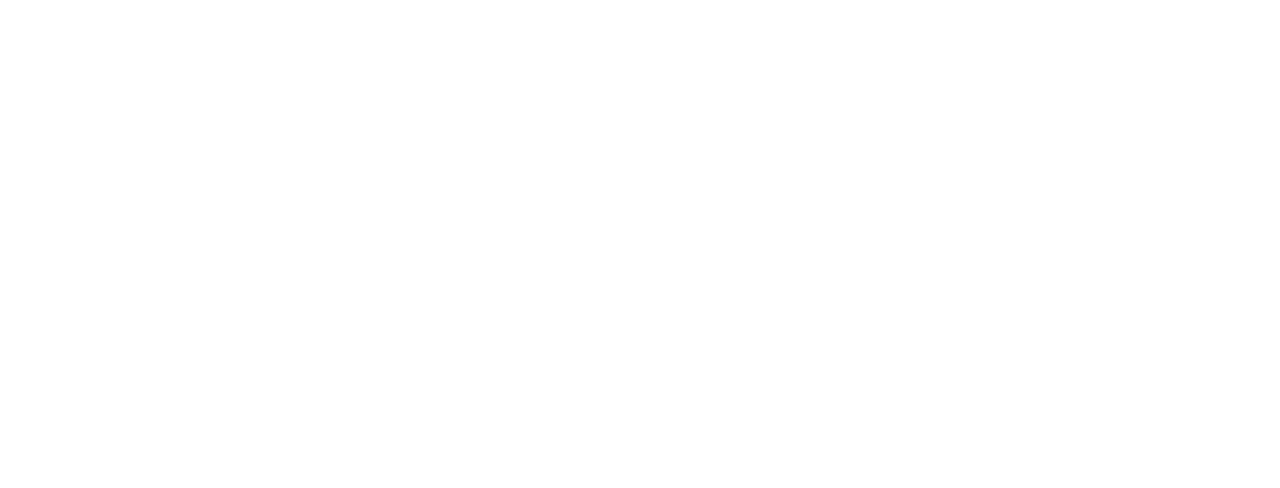
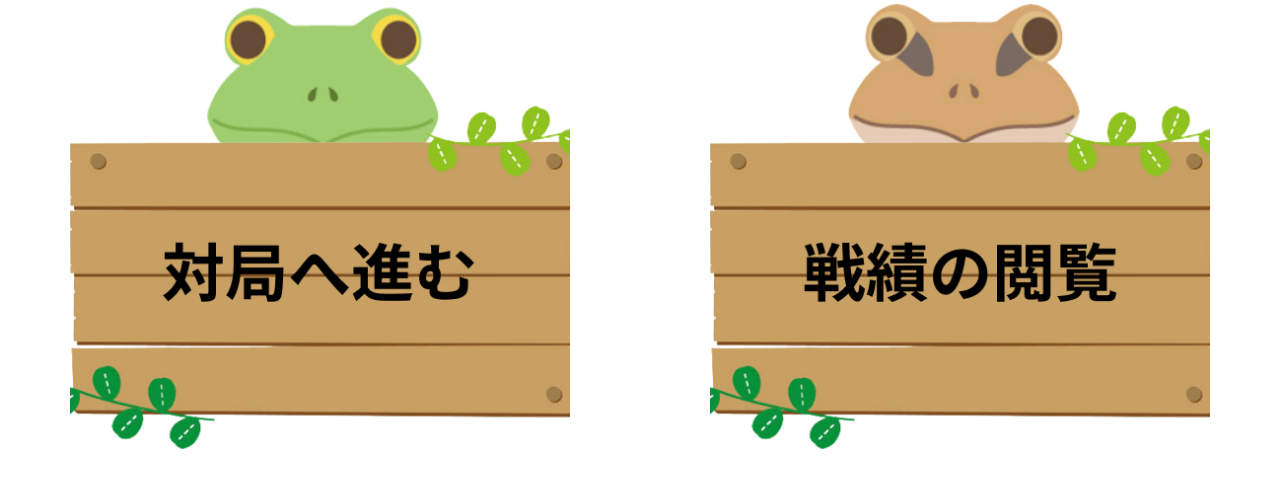
Before and after one commit to Shion1305/reversi-nuxt, a Nuxt app: page /menu in a window 1280 px wide. Shown: the top 488 px of the page. Built offline with nearby package versions, Linux system fonts and the light colour scheme.

Commit message:
git から .gitignoreを除外

```diff
--- a/layouts/default.vue
+++ b/layouts/default.vue
@@ -1,4 +1,5 @@
-<script lang="ts" setup></script>
+<script lang="ts" setup>
+</script>
 
 <template>
   <div id="base-background">
@@ -8,7 +9,7 @@
         <slot />
       </main>
     </div>
-    <img id="background-pond" src="@/assets/imgs/pond.png" />
+      <img id="background-pond" src="@/assets/imgs/pond.png" />
   </div>
 </template>
 
--- a/pages/menu/index.vue
+++ b/pages/menu/index.vue
@@ -3,9 +3,21 @@
 </script>
 
 <template>
+    <div class="wrapper">
+        <a>
+            <img src="@/assets/imgs/taikyoku.png" width="500"/>
+        </a>
 
+        <a>
+            <img src="@/assets/imgs/senseki.png" width="500"/>
+        </a>
+    </div>
 </template>
 
+
 <style scoped>
-
+.wrapper {
+    display: flex;
+    justify-content: space-around;
+}
 </style>
```
Also changed, not shown: assets/imgs/senseki.png (added), assets/imgs/taikyoku.png (added).
